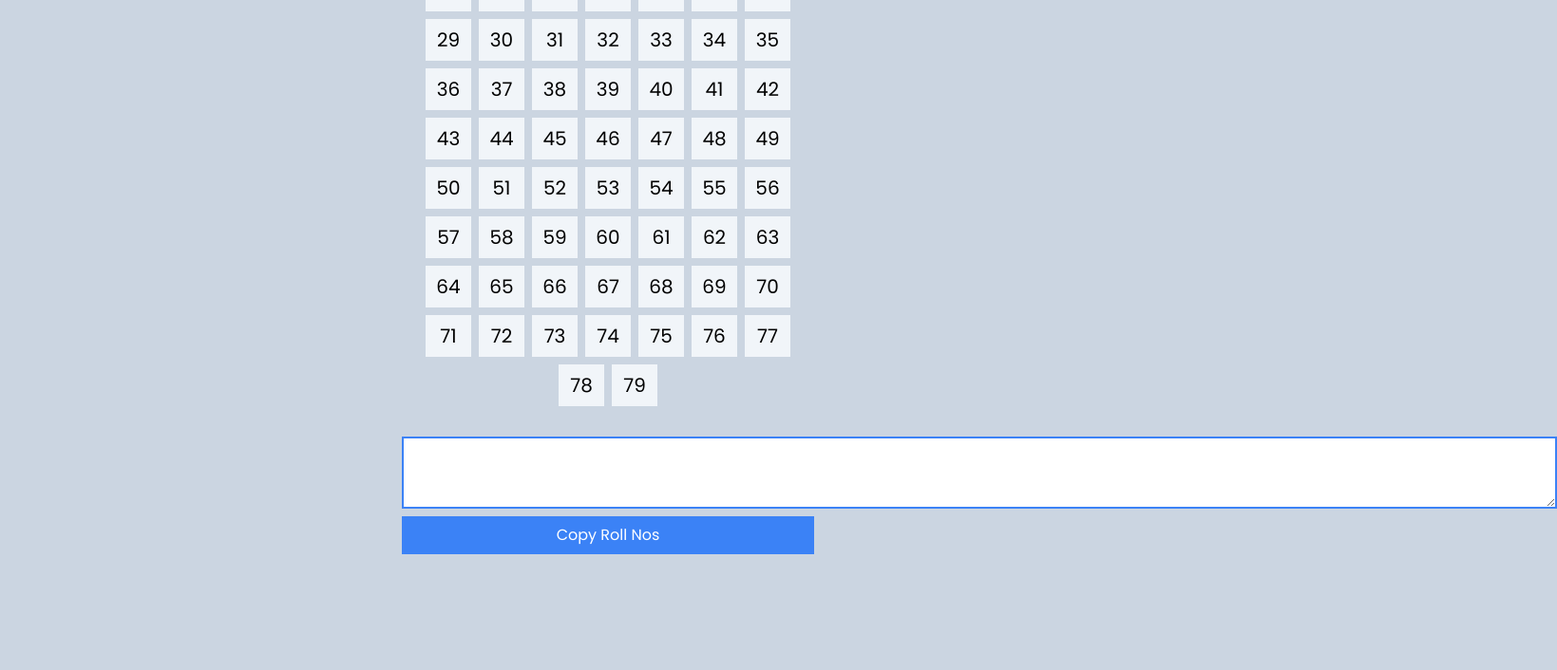
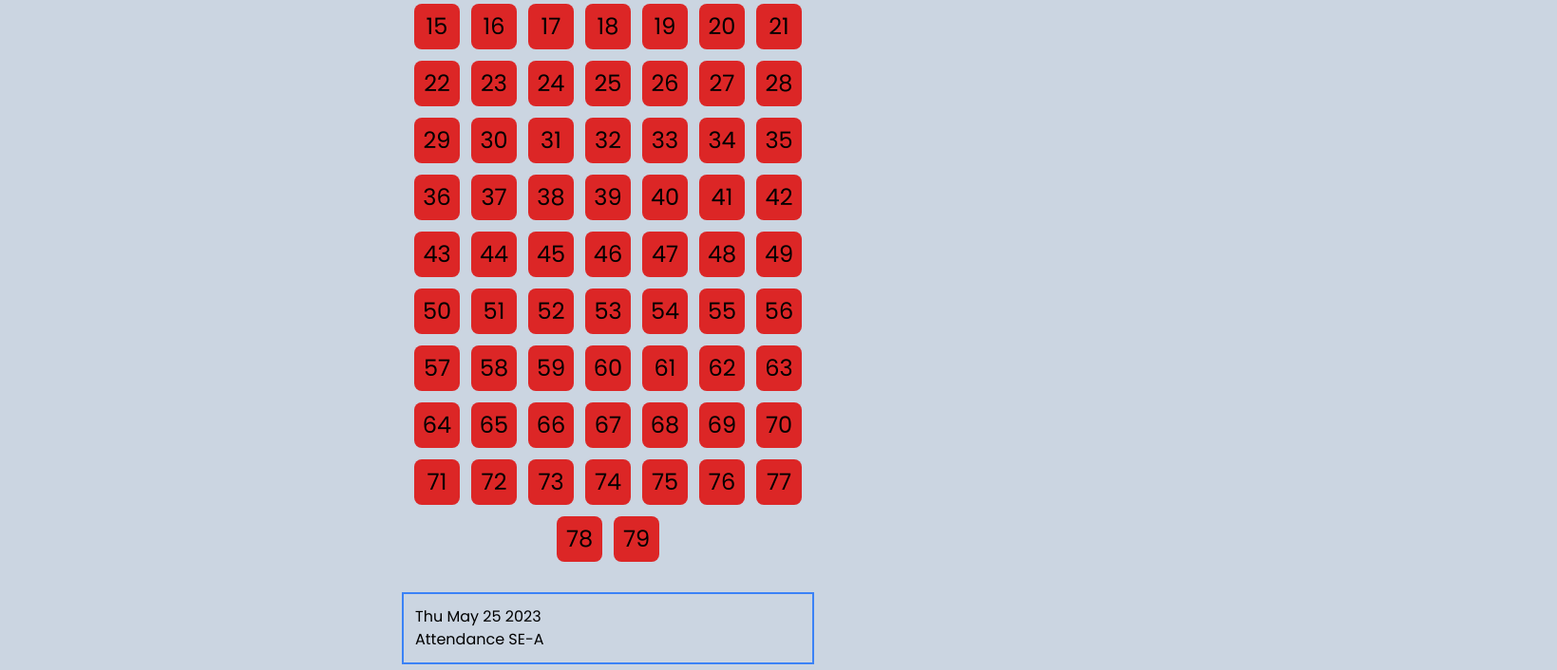
Before and after one commit to Shreedhar03/Note-Attendance, a React (Create React App) app: page / in a window 1280 px wide. Shown: the part 260-966 px from the top of the page at 95% size, 1639 px wide, since content can reach past the window. Before the commit the page ends 884 px from the top, so only its background shows below. Built offline with nearby package versions, Linux system fonts and the light colour scheme; a web font is replaced by a local one.

Commit message:
sorting roll numbers

```diff
--- a/package.json
+++ b/package.json
@@ -12,7 +12,7 @@
     "web-vitals": "^2.1.4"
   },
   "scripts": {
-    "start": "react-scripts start",
+    "shoot": "react-scripts start",
     "build": "react-scripts build",
     "test": "react-scripts test",
     "eject": "react-scripts eject"
--- a/public/index.html
+++ b/public/index.html
@@ -2,17 +2,14 @@
 <html lang="en">
   <head>
     <meta charset="utf-8" />
-    <link rel="icon" href="%PUBLIC_URL%/favicon.ico" />
     <meta name="viewport" content="width=device-width, initial-scale=1" />
     <meta name="theme-color" content="#000000" />
     <meta
       name="description"
-      content="Web site created using create-react-app"
+      content="Note the Attendance ."
     />
-    <link rel="apple-touch-icon" href="%PUBLIC_URL%/logo192.png" />
 
-    <link rel="manifest" href="%PUBLIC_URL%/manifest.json" />
-    <title>React App</title>
+    <title>NoteAttendance</title>
     <style>
       @import url('https://fonts.googleapis.com/css2?family=Playfair&family=Poppins&display=swap');
       *{
--- a/src/App.js
+++ b/src/App.js
@@ -5,15 +5,21 @@ import Record from './Record';
 export const AppContext = createContext()
 function App() {
   const [presentStudents, setPresentStudents] = useState(new Set())
+  const [date, setDate] = useState(new Date().toDateString())
   const [rollNumbers, setRollNumbers] = useState([...presentStudents])
   useEffect(() => {
     setRollNumbers([...presentStudents])
   }, [presentStudents])
+
+  setInterval(() => {
+    setDate(new Date().toDateString())
+  },)
   return (
 
-    <AppContext.Provider value={{ presentStudents, setPresentStudents, rollNumbers, setRollNumbers }}>
+    <AppContext.Provider value={{ presentStudents, setPresentStudents, rollNumbers, setRollNumbers, date }}>
       <div className="contain max-w-[450px] mx-auto p-2">
         <h1 className='text-2xl font-semibold my-4 text-center'>NoteAttendance</h1>
+        <h2 className='font-semibold italic text-2xl text-center py-5'>{date}</h2>
         <ButtonComponent />
         <Record />
       </div>
--- a/src/ButtonComponent.js
+++ b/src/ButtonComponent.js
@@ -9,7 +9,7 @@ export default function ButtonComponent() {
 
     const updatedState = new Set(presentStudents);
     if(!updatedState.has(rollNumber)){
-      updatedState.add(rollNumber)
+      updatedState.add(parseInt(rollNumber))
     }else{
       updatedState.delete(rollNumber)
     }
@@ -19,7 +19,7 @@ export default function ButtonComponent() {
     let buttons = [];
     for (let i = 1; i <= 79; i++) {
       buttons.push(
-        <button id={i} className={`text-xl p-2 w-12 ${presentStudents.has(i) ? 'bg-blue-500' : 'bg-slate-100'}`} onClick={() => { addStudent(i) }}>{i}</button>
+        <button key={i} className={`text-2xl rounded-lg self-start p-2 w-12 ${presentStudents.has(i) ? 'bg-green-600' : 'bg-red-600'}`} onClick={() => {i<10 ? addStudent(i) : addStudent(i) }}>{i<10 ? i : i}</button>
       )
     }
 
@@ -27,7 +27,7 @@ export default function ButtonComponent() {
   }
 
   return (
-    <div className='flex flex-wrap gap-2 justify-center'>
+    <div className='flex flex-wrap gap-3 justify-center'>
       {renderButtons()}
     </div>
   )
--- a/src/Record.js
+++ b/src/Record.js
@@ -1,15 +1,23 @@
 import React, { useContext } from 'react'
 import { AppContext } from './App'
 export default function Record() {
-  let { rollNumbers } = useContext(AppContext)
+  let { rollNumbers , date } = useContext(AppContext)
 
   const copyRollNos=()=>{
-    navigator.clipboard.writeText(rollNumbers)
+    const combined = `${date} - Attendance \n\n${rollNumbers}`
+    navigator.clipboard.writeText(combined)
   }
+
+  let filteredNumbers = rollNumbers.sort((a,b)=>{
+    return a-b
+  }).join(" , ")
 
   return (
     <div className='my-8 flex flex-col gap-2'>
-      <textarea name='attendance' value={rollNumbers} readOnly className='w-[95vw] mx-auto p-3 border-2 border-blue-500'></textarea>
+      <div name='attendance' className='max-w-[450px] w-full mx-auto p-3 border-2 border-blue-500 break-words'>
+        <p>{date} <br />Attendance SE-A </p>
+        {filteredNumbers}
+      </div>
       <button className='text-md bg-blue-500 text-white p-2' onClick={copyRollNos}>Copy Roll Nos</button>
     </div>
   )
```
